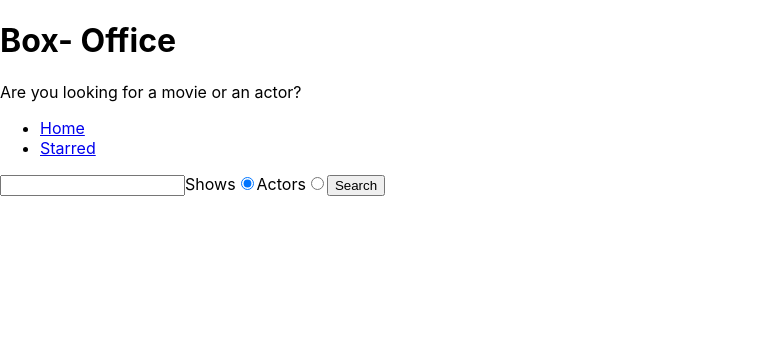
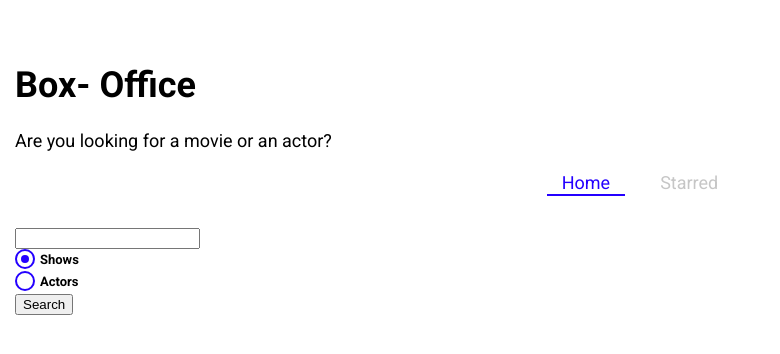
Before and after one commit to akashydv04/box-office-app, a React (Create React App) app: page / in a window 1280 px wide. Shown: the top 354 px of the page, without its empty margins (0-780 px from the left). Built offline with nearby package versions, Linux system fonts and the light colour scheme.

Commit message:
installed styled components. created global theme with sc. created custom radio. used navlink from react-router to style active link

```diff
--- a/package.json
+++ b/package.json
@@ -8,6 +8,7 @@
     "react-dom": "^18.2.0",
     "react-router-dom": "^6.10.0",
     "react-scripts": "5.0.1",
+    "styled-components": "^5.3.10",
     "web-vitals": "^2.1.4",
     "workbox-background-sync": "^6.5.4",
     "workbox-broadcast-update": "^6.5.4",
--- a/public/index.html
+++ b/public/index.html
@@ -5,7 +5,10 @@
     <link rel="icon" href="%PUBLIC_URL%/favicon.ico" />
     <meta name="viewport" content="width=device-width, initial-scale=1" />
     <meta name="theme-color" content="#000000" />
-    <meta name="description" content="Web site created using create-react-app" />
+    <meta
+      name="description"
+      content="Web site created using create-react-app"
+    />
     <link rel="apple-touch-icon" href="%PUBLIC_URL%/logo192.png" />
     <!--
       manifest.json provides metadata used when your web app is installed on a
@@ -21,7 +24,11 @@
       work correctly both with client-side routing and a non-root public URL.
       Learn how to configure a non-root public URL by running `npm run build`.
     -->
-    <title>React App</title>
+    <link
+      href="https://fonts.googleapis.com/css?family=Roboto:300,400,700,&display=swap"
+      rel="stylesheet"
+    />
+    <title>Box Office</title>
   </head>
   <body>
     <noscript>You need to enable JavaScript to run this app.</noscript>
--- a/src/App.jsx
+++ b/src/App.jsx
@@ -5,12 +5,14 @@
 import PageNotFound from './pages/PageNotFound';
 import MainLayout from './component/MainLayout';
 import Show from './pages/Show';
+import { GlobalTheme } from './pages/theme';
 
 const queryClient = new QueryClient();
 
 function App() {
   return (
     <QueryClientProvider client={queryClient}>
+      <GlobalTheme>
         <BrowserRouter>
           <Routes>
             <Route element={<MainLayout />}>
@@ -35,6 +37,7 @@
         <Route path="contact-us" element={<Contact />} /> */}
           </Routes>
         </BrowserRouter>
+      </GlobalTheme>
     </QueryClientProvider>
   );
 }
--- /dev/null
+++ b/src/component/CustomRadio.jsx
@@ -0,0 +1,59 @@
+import styled from 'styled-components';
+
+const CustomRadio = ({ label, ...inputProps }) => {
+  return (
+    <StyledRadio>
+      {label}
+      <input {...inputProps} type="radio" />
+      <span />
+    </StyledRadio>
+  );
+};
+
+export default CustomRadio;
+
+const StyledRadio = styled.label`
+  display: block;
+  position: relative;
+  padding-left: 25px;
+  cursor: pointer;
+  font-size: 13px;
+  user-select: none;
+  font-weight: 700;
+  line-height: 1.65;
+  input {
+    position: absolute;
+    opacity: 0;
+    cursor: pointer;
+  }
+  span {
+    position: absolute;
+    top: 0;
+    left: 0;
+    height: 16px;
+    width: 16px;
+    background-color: #fff;
+    border: 2px solid ${({ theme }) => theme.mainColors.blue};
+    border-radius: 50%;
+  }
+  input:checked ~ span {
+    background-color: #fff;
+    border: 2px solid ${({ theme }) => theme.mainColors.blue};
+  }
+  span:after {
+    content: '';
+    position: absolute;
+    display: none;
+  }
+  input:checked ~ span:after {
+    display: block;
+  }
+  span:after {
+    top: 4px;
+    left: 4px;
+    width: 8px;
+    height: 8px;
+    border-radius: 50%;
+    background: ${({ theme }) => theme.mainColors.blue};
+  }
+`;
--- a/src/component/Navs.jsx
+++ b/src/component/Navs.jsx
@@ -1,4 +1,5 @@
-import { Link } from 'react-router-dom';
+import { NavLink } from 'react-router-dom';
+import styled from 'styled-components';
 
 const LINKS = [
   {
@@ -14,15 +15,57 @@
 const Navs = () => {
   return (
     <div>
-      <ul>
+      <NavList>
         {LINKS.map(item => (
           <li key={item.to}>
-            <Link to={item.to}>{item.text}</Link>
+            <LinkStyled to={item.to}>{item.text}</LinkStyled>
           </li>
         ))}
-      </ul>
+      </NavList>
     </div>
   );
 };
 
 export default Navs;
+
+const NavList = styled.ul`
+  display: flex;
+  justify-content: center;
+  list-style: none;
+  margin: 0 0 30px;
+  padding: 0;
+  li {
+    margin: 0 10px;
+  }
+`;
+
+const LinkStyled = styled(NavLink)`
+  display: block;
+  padding: 3px 15px;
+  position: relative;
+  text-decoration: none;
+  color: ${({ theme }) => theme.mainColors.gray};
+  &.active {
+    color: ${({ theme }) => theme.mainColors.blue};
+    &:after {
+      content: '';
+      position: absolute;
+      display: block;
+      height: 2px;
+      left: 0%;
+      bottom: 0;
+      background-color: ${({ theme }) => theme.mainColors.blue};
+      animation: slide-in 0.3s ease-in forwards;
+      @keyframes slide-in {
+        from {
+          left: 50%;
+          width: 0;
+        }
+        to {
+          left: 0%;
+          width: 100%;
+        }
+      }
+    }
+  }
+`;
--- a/src/component/SearchForm.jsx
+++ b/src/component/SearchForm.jsx
@@ -1,7 +1,10 @@
 import { useState, useEffect } from 'react';
+import { useSearchStr } from '../lib/useSearchStr';
+import styled from 'styled-components';
+import CustomRadio from './CustomRadio';
 
 const SearchForm = ({ onSearch }) => {
-  const [searchString, setSearchString] = useState('');
+  const [searchString, setSearchString] = useSearchStr();
   const [searchOptions, setSearchOptions] = useState('shows');
 
   console.log('COMPONENT RERENDER');
@@ -35,6 +38,23 @@
     <form onSubmit={onSubmit}>
       <input type="text" value={searchString} onChange={onSearchInputChange} />
 
+      <CustomRadio
+        label="Shows"
+        name="search-option"
+        value="shows"
+        checked={searchOptions === 'shows'}
+        onChange={onRadioChange}
+      />
+
+      <CustomRadio
+        label="Actors"
+        type="radio"
+        name="search-option"
+        value="actors"
+        checked={searchOptions === 'actors'}
+        onChange={onRadioChange}
+      />
+      {/*
       <label>
         Shows
         <input
@@ -55,7 +75,7 @@
           checked={searchOptions === 'actors'}
           onChange={onRadioChange}
         />
-      </label>
+      </label> */}
       <button type="submit">Search</button>
     </form>
   );
--- a/src/index.css
+++ /dev/null
@@ -1,13 +0,0 @@
-body {
-  margin: 0;
-  font-family: -apple-system, BlinkMacSystemFont, 'Segoe UI', 'Roboto', 'Oxygen',
-    'Ubuntu', 'Cantarell', 'Fira Sans', 'Droid Sans', 'Helvetica Neue',
-    sans-serif;
-  -webkit-font-smoothing: antialiased;
-  -moz-osx-font-smoothing: grayscale;
-}
-
-code {
-  font-family: source-code-pro, Menlo, Monaco, Consolas, 'Courier New',
-    monospace;
-}
--- a/src/index.jsx
+++ b/src/index.jsx
@@ -1,6 +1,5 @@
 import React from 'react';
 import ReactDOM from 'react-dom/client';
-import './index.css';
 import App from './App';
 import * as serviceWorkerRegistration from './serviceWorkerRegistration';
 import reportWebVitals from './reportWebVitals';
--- /dev/null
+++ b/src/lib/useSearchStr.js
@@ -0,0 +1,19 @@
+import { useEffect, useState } from 'react';
+
+const usePersistedState = (initialState, sessionStorageKey) => {
+  const [state, setState] = useState(() => {
+    const persistedValue = sessionStorage.getItem(sessionStorageKey);
+
+    return persistedValue ? JSON.parse(persistedValue) : initialState;
+  });
+
+  useEffect(() => {
+    sessionStorage.setItem(sessionStorageKey, JSON.stringify(state));
+  }, [state, sessionStorageKey]);
+
+  return [state, setState];
+};
+
+export const useSearchStr = () => {
+  return usePersistedState('', 'searchString');
+};
--- /dev/null
+++ b/src/pages/theme.jsx
@@ -0,0 +1,30 @@
+import { ThemeProvider, createGlobalStyle } from 'styled-components';
+
+const theme = {
+  fontFamily: 'Roboto, sans-serif',
+  mainColors: {
+    blue: '#2400ff',
+    gray: '#c6c6c6',
+    dark: '#353535',
+  },
+};
+
+const GlobalStyles = createGlobalStyle`
+  body {
+    font-family: ${({ theme }) => theme.fontFamily};
+    font-size: 18px;
+    margin: 0;
+    padding-top: 40px;
+    padding-left: 15px;
+    padding-right: 15px;
+  }
+`;
+
+export const GlobalTheme = ({ children }) => {
+  return (
+    <ThemeProvider theme={theme}>
+      <GlobalStyles />
+      {children}
+    </ThemeProvider>
+  );
+};
```
Also changed, not shown: src/pages/Home.jsx (+19 -0 lines), 1 other file (tests, documents, lock files or other folders). Lines whose indentation alone changed are shown as unchanged.
